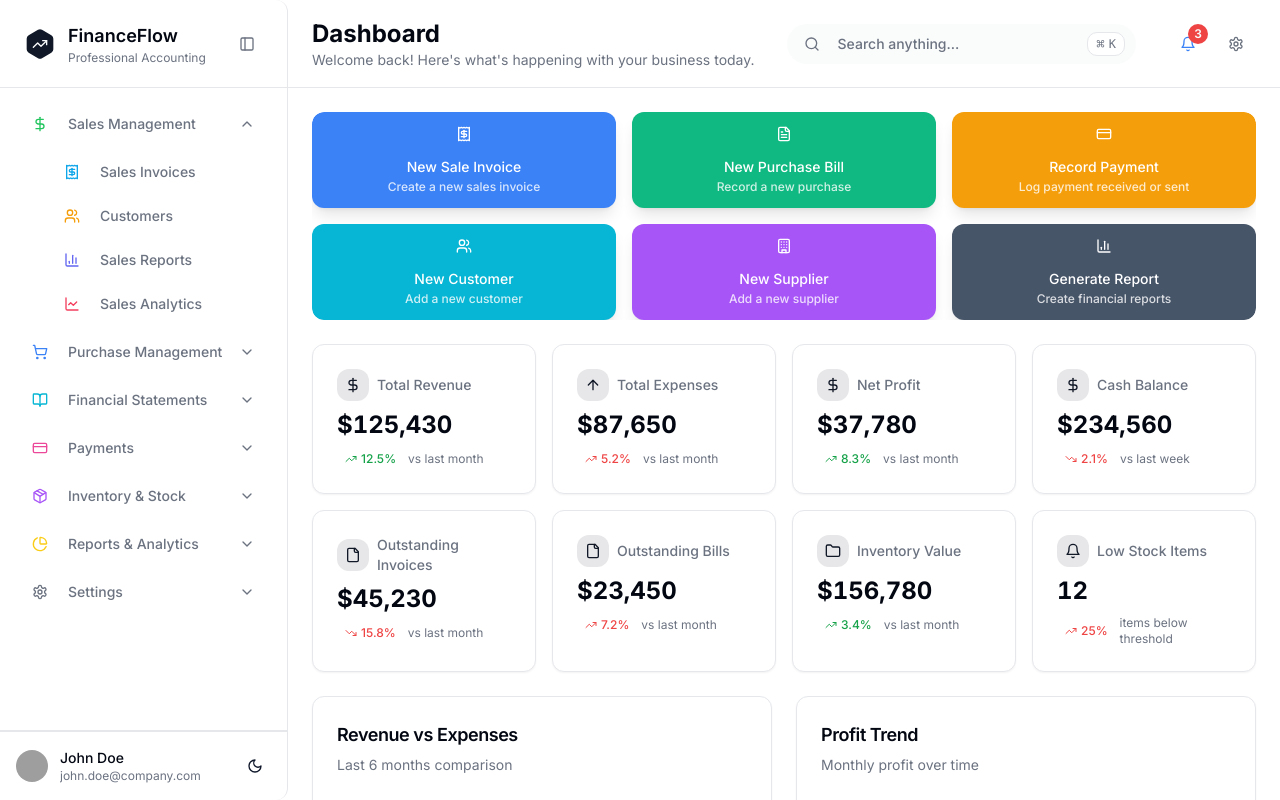
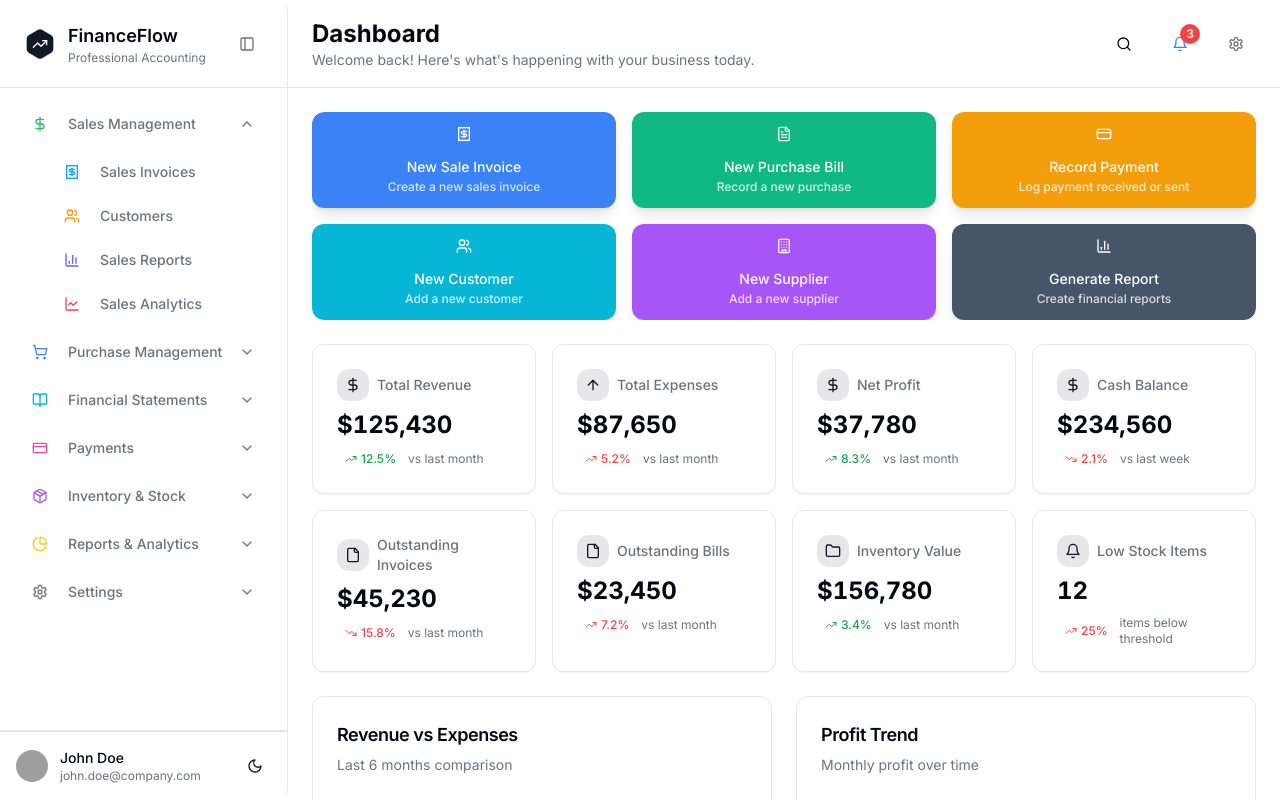
Before and after one commit to Collab-with-Rajibul/zephora-public, a React (Vite) app: page / in a window 1280 px wide. Built offline with nearby package versions, Linux system fonts and the light colour scheme; grey boxes are pictures that could not be loaded.

Commit message:
Reverted to commit 4c3f3763a344fa28fe7efd1e485d77a15766d6a4

```diff
--- a/src/components/dashboard/Header.tsx
+++ b/src/components/dashboard/Header.tsx
@@ -53,25 +53,12 @@ export function Header({ className }: HeaderProps) {
           </p>
         </div>
 
-        {/* Middle - Search (Desktop) */}
-        <div className="hidden sm:flex flex-1 justify-center px-8">
-            <Button
-              variant="outline"
-              className={cn(
-                "relative w-full justify-start text-sm text-muted-foreground sm:max-w-md rounded-full bg-muted/40 border-transparent transition-colors hover:bg-muted hover:text-foreground"
-              )}
-              onClick={() => setOpen(true)}
-            >
-              <Search className="h-4 w-4 mr-2.5" />
-              <span className="inline-flex">Search anything...</span>
-              <kbd className="pointer-events-none absolute right-2.5 top-1/2 hidden h-6 -translate-y-1/2 select-none items-center gap-1 rounded-md border bg-background px-2 font-mono text-xs font-medium opacity-100 lg:flex">
-                <span className="text-sm">⌘</span>K
-              </kbd>
-            </Button>
-        </div>
+        {/* Right side - Actions (Desktop) */}
+        <div className="hidden sm:flex items-center space-x-4">
+           <Button variant="ghost" size="icon" className="rounded-xl" onClick={() => setOpen(true)}>
+            <Search className="h-5 w-5" />
+          </Button>
 
-        {/* Right side - Actions (Desktop) */}
-        <div className="hidden sm:flex items-center space-x-2">
           <div className="relative">
             <Button variant="ghost" size="icon" className="text-muted-foreground hover:text-foreground rounded-xl">
               <Bell className="h-5 w-5 text-blue-500" />
```
